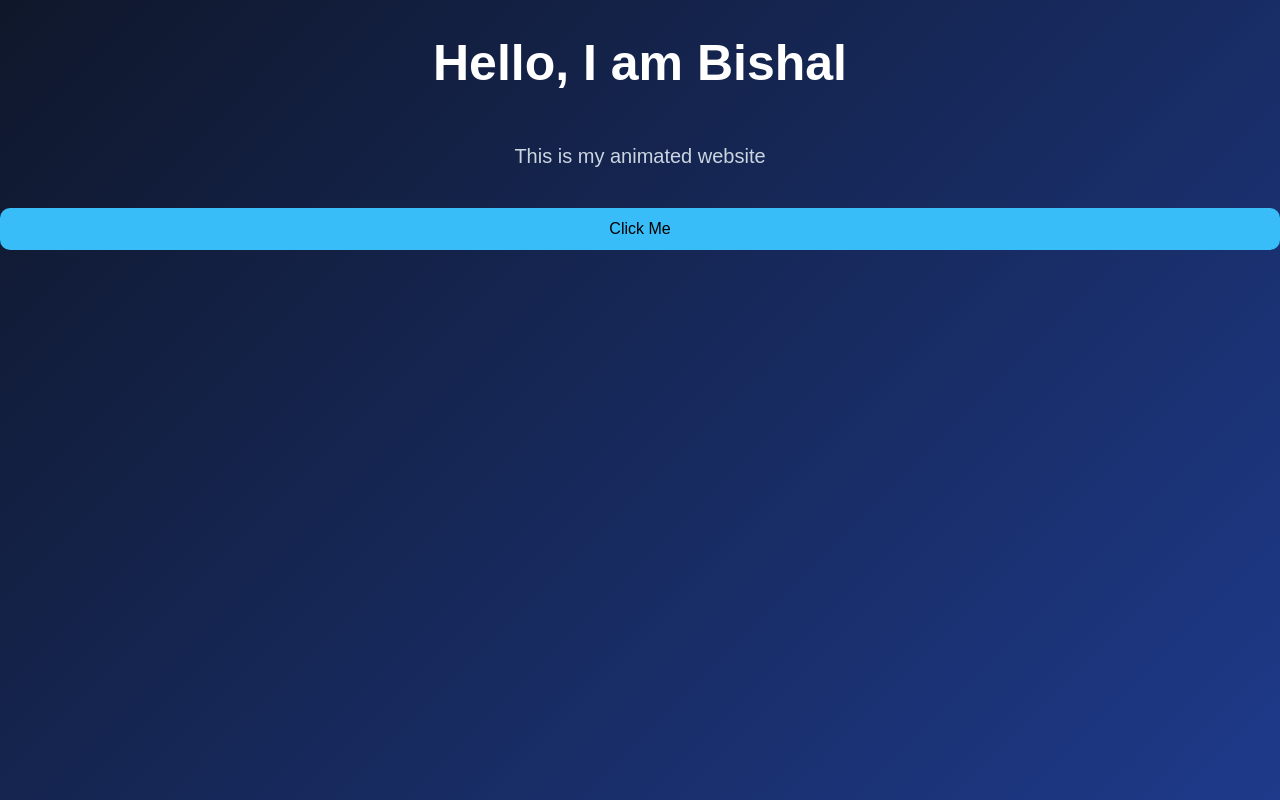
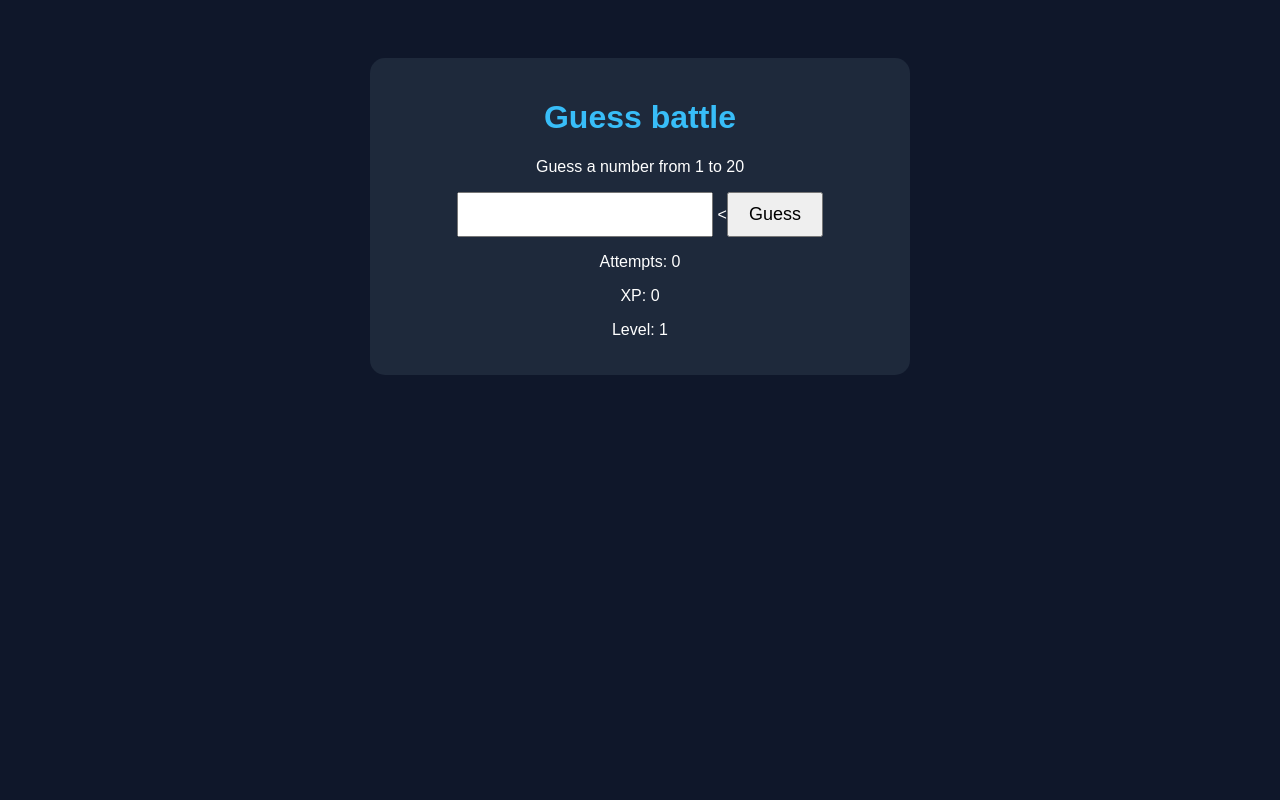
Before and after one commit to jerryjhones57-crypto/my-website-, a plain HTML site: page index.html in a window 1280 px wide. Drawn offline with Linux system fonts and the light colour scheme.

Commit message:
Add files via upload

```diff
--- a/index.html
+++ b/index.html
@@ -1,77 +1,121 @@
 <!DOCTYPE html>
 <html>
 	<head>
-		<title>My Animated website</title>
+		<title>Guess Baattle</title>
 
 <style>
-   body  {
-	   margin: 0;
-	   font-family: Arial;
-	   background: linear-gradient(135deg, #0f172a, #1e3a8a);
-	   color: white;
-	   text-align: center;
+body{
+	font-family:Arial;
+	text-align:center;
+	background:#0f172a;
+	color:white;
+	padding-top:50px;
 
-	   display:flex;
-	   flex-direction:column;
-	   height: 100vh;
-
-	    animation: fadeIn 1.5s ease-in;
 }
 
-   h1 {
-      font-size: 50px;
-      animation:slidedown 1s ease-out;
+     input{
+	     padding:10px;
+	     font-size:18px;
+
      }
 
-   p{
-	   font-size:20px;
-	   color: #cbd5e1;
-	   animation: fadeIn 2s ease-in;
-   }
         button{
-	   margin-top: 20px;
-	   padding:12px 25px;
-	   font-size:16px;
-	   border: none;
-	   border-radius:10px;
-	   background:#38bdf8;
-	   color: black;
+		padding:10px 20px;
+		font-size:18px;
 		cursor:pointer;
-
-	   transition: all 0.3s ease;
-   }
-     button:hover {
-	     transform:scale(1.1);
-	     background:#0ea5e9;
-     }
-       button:active {
-	       transform:scale(0.95);
 	}
 
-       /*ANIMATIONS */
-       @keyframes fadeIn {
-	       from {opacity:0; }
-	       to { opacity: 1; }
+	.card{
+		max-width:500px;
+		margin:auto;
+		background:#1e293b;
+		padding:20px;
+		border-radius:15px;
 	}
 
-        @keyframes slidedown {
-		from { transform: translateY(-50px); opacity: 0; }
-		to { transform: translatyeY(0); opacity: 1; }
+	h1{
+		color:#38bdf8;
 	}
 </style>
+
 	</head>
 	<body>
-		<h1>Hello, I am Bishal </h1>
-		<p>This is my animated website </p>
 
-		<button on click="changetext()">
-			Click Me
+		<div class="card">
+
+			<h1> Guess battle</h1>
+			<p>Guess a number from 1 to 20</p>
+
+			<input id="guess" type="number">
+
+			<<button onclick="checkGuess()">
+				Guess
 			</button>
 
+			<p id="message"></p>
+
+			<P>Attempts: <span id="attempts">0</span></p>
+
+			<p>XP: <span id="xp">0</span></p>
+
+			<p>Level: <span id="level">1</span></p>
+
+		</div>
+
 		<script>
-			function cnangeText() {
-				document.querySelector("h1").innertext = "you clicled the button";
+			let secret = Maths.floor(Math.random()*20)+1;
+			let attempts = 0;
+			let xp = 0;
+			let level = 1;
+
+			function checkGuess(){
+
+				let guess =
+					parseInt(document.getElementById("guess").value);
+
+				attempts++;
+
+				document.getElementById("attempts").innerText =
+					attempts;
+
+				if(guess === secret){
+
+					xp += 10;
+
+					level =
+						Math.floor(xp/50)+1;
+
+					document.getElementById("xp").innerText = xp;
+
+					document.getElementById("level").innerText =
+						level;
+
+					document.getElementById("message").innerText =
+						"correct! New number generated,":
+
+					 secret =
+						Math,floor(Math.random()*20)+1;
+
+					attempts = 0;
+
+					document.getElementById("attempts").innerText =
+						attempts;
+
 				}
+				else if(guess < secret){
+					document.getElementById("message").innerText =
+						"Too low";
+
+				}
+				else{
+					document.getElementById("message").innetText =
+						"Too high";
+
+				}
+
+			}
+
 		</script>
+
 	</body>
 </html>
```
Lines whose indentation alone changed are shown as unchanged.
